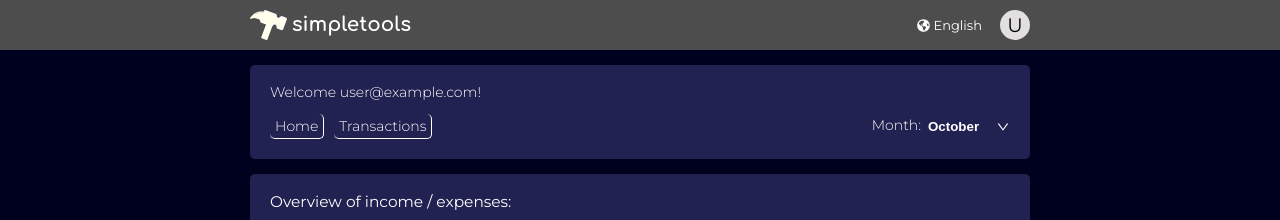
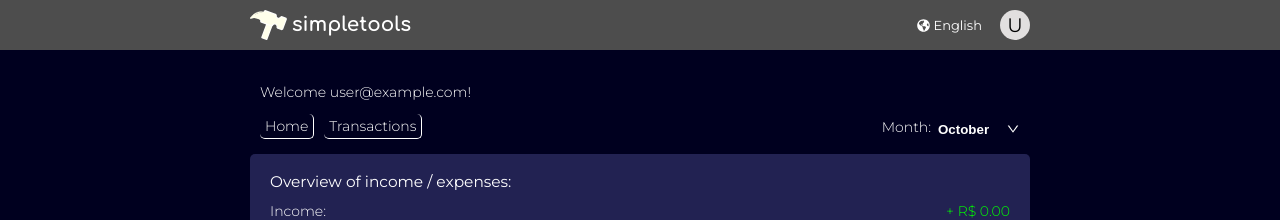
Before and after one commit to diego-nascimento91/personalfinance.dailysimpletools.com, a React (Create React App) app: page /home in a window 1280 px wide. Shown: the top 220 px of the page. Built offline with nearby package versions, Linux system fonts and the light colour scheme; no server answers; the database is empty; sample sign-in values are in the browser's storage.

Commit message:
UserHeadr: adicionado !important na estilização especifica desse componente

```diff
--- a/src/components/UserHeader/UserHeader.module.scss
+++ b/src/components/UserHeader/UserHeader.module.scss
@@ -1,11 +1,11 @@
 .userheader__container {
-  background: none;
-  border: none;
-  padding: 0 1rem;
-  padding-top: 2rem;
+  background: none !important;
+  border: none !important;
+  padding: 0 1rem !important;
+  padding-top: 2rem !important;
 
   .userheader__nav {
-    align-items: bottom;
+    align-items: flex-end;
     display: flex;
     justify-content: space-between;
   }
```
